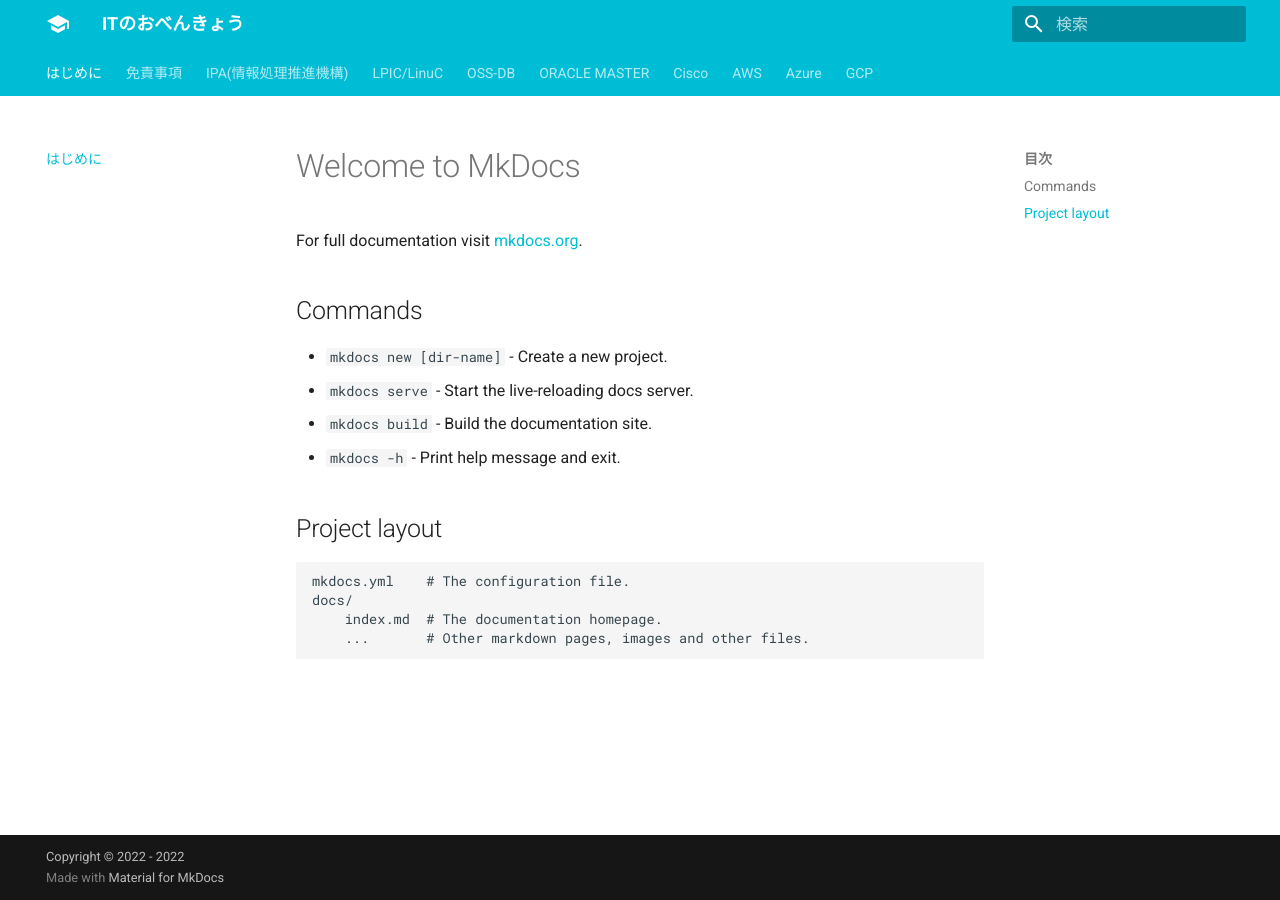
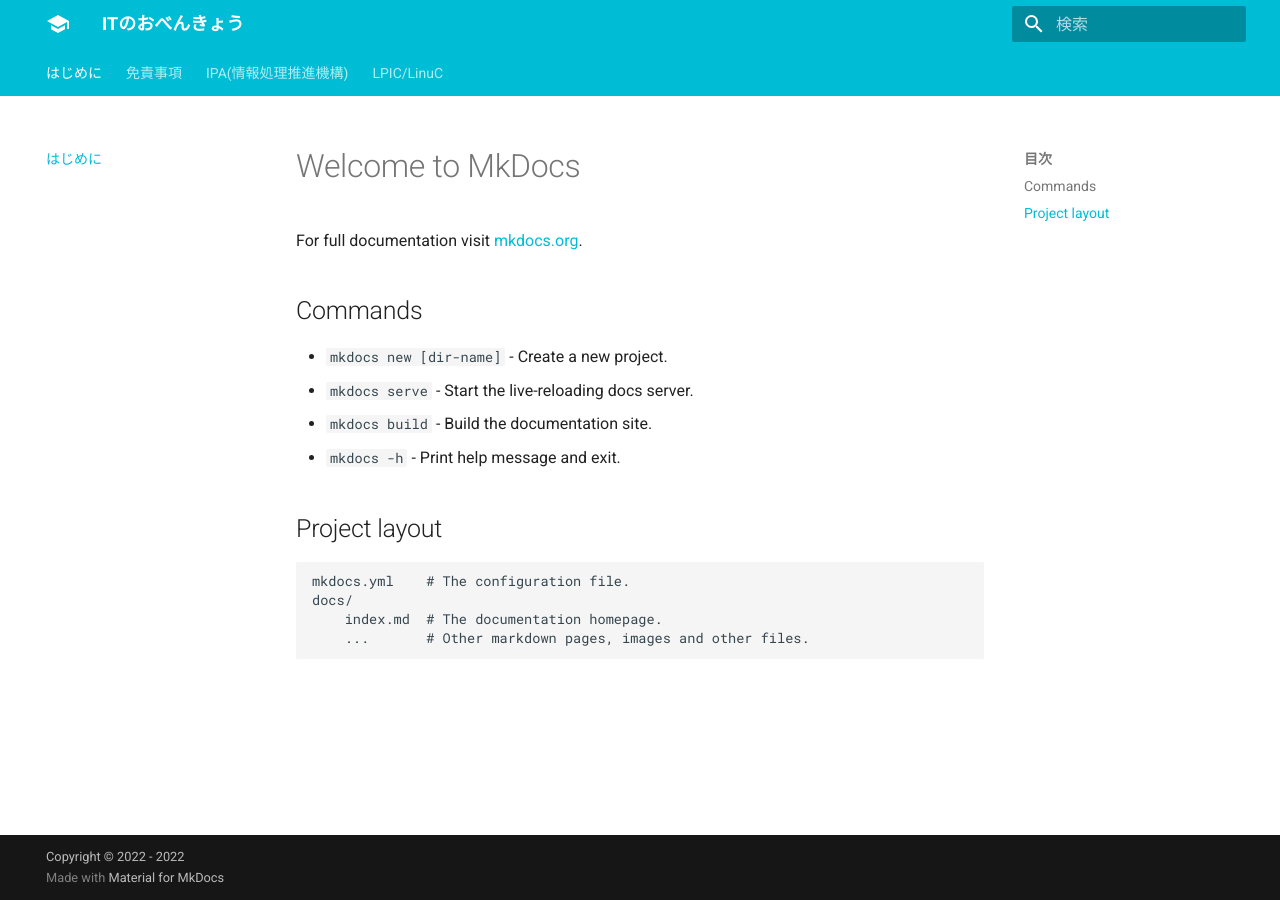
Before and after one commit to akihiros/mkdocs, an MkDocs documentation site: the page built from docs/index.md, in a window 1280 px wide. Built offline with MkDocs 1.6.1 and Material for MkDocs 9.7.7, drawn with Linux system fonts in a browser that asks for light colours; nearby versions of some CDN libraries; part of the change alters nothing that is shown.

Commit message:
コメントアウト

```diff
--- a/mkdocs.yml
+++ b/mkdocs.yml
@@ -30,7 +30,7 @@ markdown_extensions:
         permalink: true
 
 extra_javascript:
-  - http://cdn.mathjax.org/mathjax/latest/MathJax.js?config=TeX-AMS-MML_HTMLorMML
+    - http://cdn.mathjax.org/mathjax/latest/MathJax.js?config=TeX-AMS-MML_HTMLorMML
 
 copyright: 'Copyright © 2022 - 2022'
 
@@ -41,16 +41,16 @@ nav:
         - 応用情報: docs/AP.md
     - LPIC/LinuC:
         - LPIC-1/LinuC-1: docs/lpic1.md
-        - LPIC-2/LinuC-2: docs/lpic2.md
-        - LPIC-3/LinuC-3: docs/lpic3.md
-    - OSS-DB:
-        - OSS-DB Silver: docs/oss-db-silver.md
-        - OSS-DB Gold: docs/oss-db-gold.md
-    - ORACLE MASTER:
-        - ORACLE MASTER Bronz: docs/oracle-master-bronz.md
-        - ORACLE MASTER Silver: docs/oracle-master-silver.md
-        - ORACLE MASTER Gold: docs/oracle-master-silver.md
-    - Cisco: docs/cisco.md
-    - AWS: docs/aws.md
-    - Azure: docs/azure.md
-    - GCP: docs/gcp.md
+        # - LPIC-2/LinuC-2: docs/lpic2.md
+        # - LPIC-3/LinuC-3: docs/lpic3.md
+    # - OSS-DB:
+    #     - OSS-DB Silver: docs/oss-db-silver.md
+    #     - OSS-DB Gold: docs/oss-db-gold.md
+    # - ORACLE MASTER:
+    #     - ORACLE MASTER Bronz: docs/oracle-master-bronz.md
+    #     - ORACLE MASTER Silver: docs/oracle-master-silver.md
+    #     - ORACLE MASTER Gold: docs/oracle-master-silver.md
+    # - Cisco: docs/cisco.md
+    # - AWS: docs/aws.md
+    # - Azure: docs/azure.md
+    # - GCP: docs/gcp.md
```
